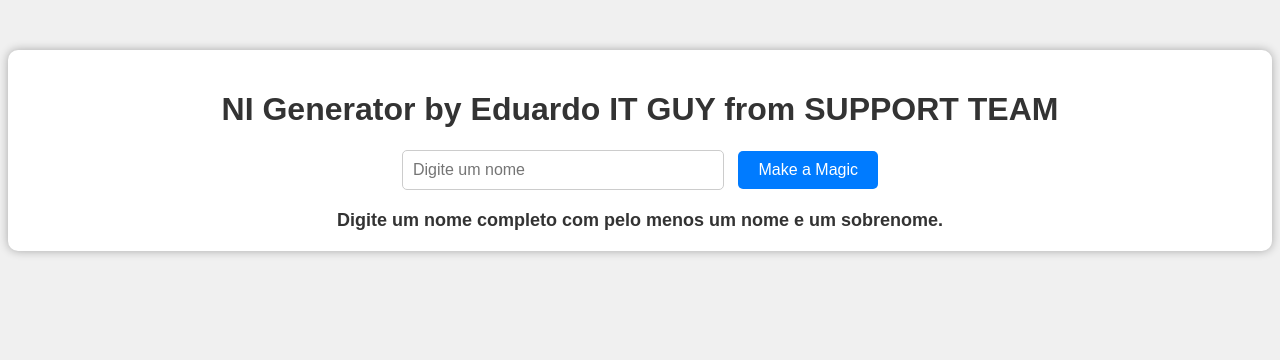
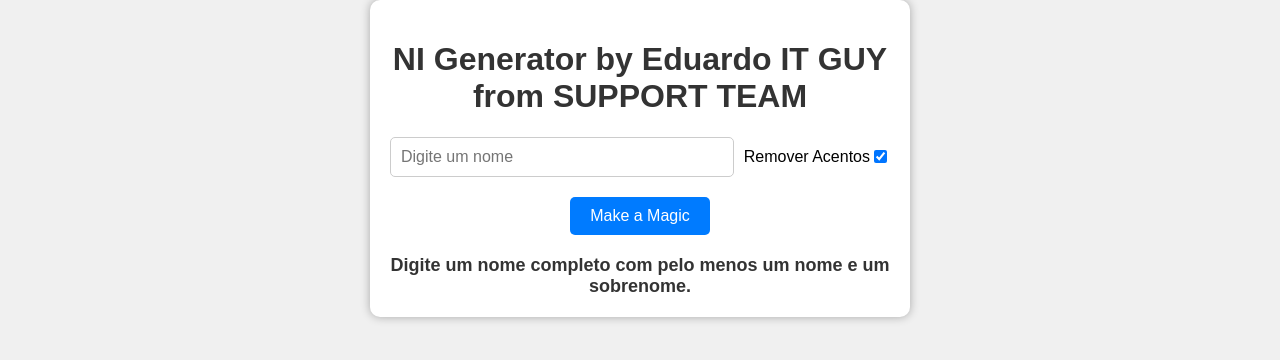
Before and after one commit to eduardwdv/immigration, a plain HTML site: page index.html in a window 1280 px wide. Both pictures are taken after a click on the button "Make a Magic". Drawn offline with Linux system fonts and the light colour scheme.

Commit message:
index.html

```diff
--- a/index.html
+++ b/index.html
@@ -2,10 +2,13 @@
 <html>
 <head>
     <title>NI Generator by Eduardo IT GUY from SUPPORT TEAM</title>
+    <meta charset="UTF-8">
     <style>
         body {
             font-family: Arial, sans-serif;
             background-color: #f0f0f0;
+            margin: 0;
+            padding: 0;
         }
         .container {
             text-align: center;
@@ -14,17 +17,29 @@
             padding: 20px;
             border-radius: 10px;
             box-shadow: 0px 0px 10px rgba(0, 0, 0, 0.3);
+            max-width: 500px;
+            margin: 0 auto;
         }
         h1 {
             color: #333;
         }
+        .input-container {
+            display: flex;
+            justify-content: space-between;
+            align-items: center;
+            margin-bottom: 20px;
+        }
         input[type="text"] {
+            flex-grow: 1;
             padding: 10px;
-            width: 300px;
             font-size: 16px;
             border: 1px solid #ccc;
             border-radius: 5px;
             margin-right: 10px;
+        }
+        label {
+            flex-grow: 0;
+            font-size: 16px;
         }
         button {
             padding: 10px 20px;
@@ -50,18 +65,33 @@
 <body>
     <div class="container">
         <h1>NI Generator by Eduardo IT GUY from SUPPORT TEAM</h1>
-        <input type="text" id="nome" placeholder="Digite um nome">
+        <div class="input-container">
+            <input type="text" id="nome" placeholder="Digite um nome">
+            <label for="removerAcentos">Remover Acentos</label>
+            <input type="checkbox" id="removerAcentos" checked>
+        </div>
         <button onclick="formatarNome()">Make a Magic</button>
         <div id="resultado"></div>
     </div>
 
     <script>
+        function removerAcentos(str) {
+            return str.normalize("NFD").replace(/[\u0300-\u036f]/g, "");
+        }
+
         function formatarNome() {
             const nomeInput = document.getElementById("nome");
+            const removerAcentosCheckbox = document.getElementById("removerAcentos");
             const resultadoDiv = document.getElementById("resultado");
 
-            // Obtém o valor do input e divide em palavras
-            const palavras = nomeInput.value.split(" ");
+            // Obtém o valor do input e remove acentos se a opção estiver marcada
+            let nome = nomeInput.value;
+            if (removerAcentosCheckbox.checked) {
+                nome = removerAcentos(nome);
+            }
+
+            // Divide em palavras
+            const palavras = nome.split(" ");
 
             // Verifica se há pelo menos duas palavras (nome e sobrenome)
             if (palavras.length >= 2) {
```
